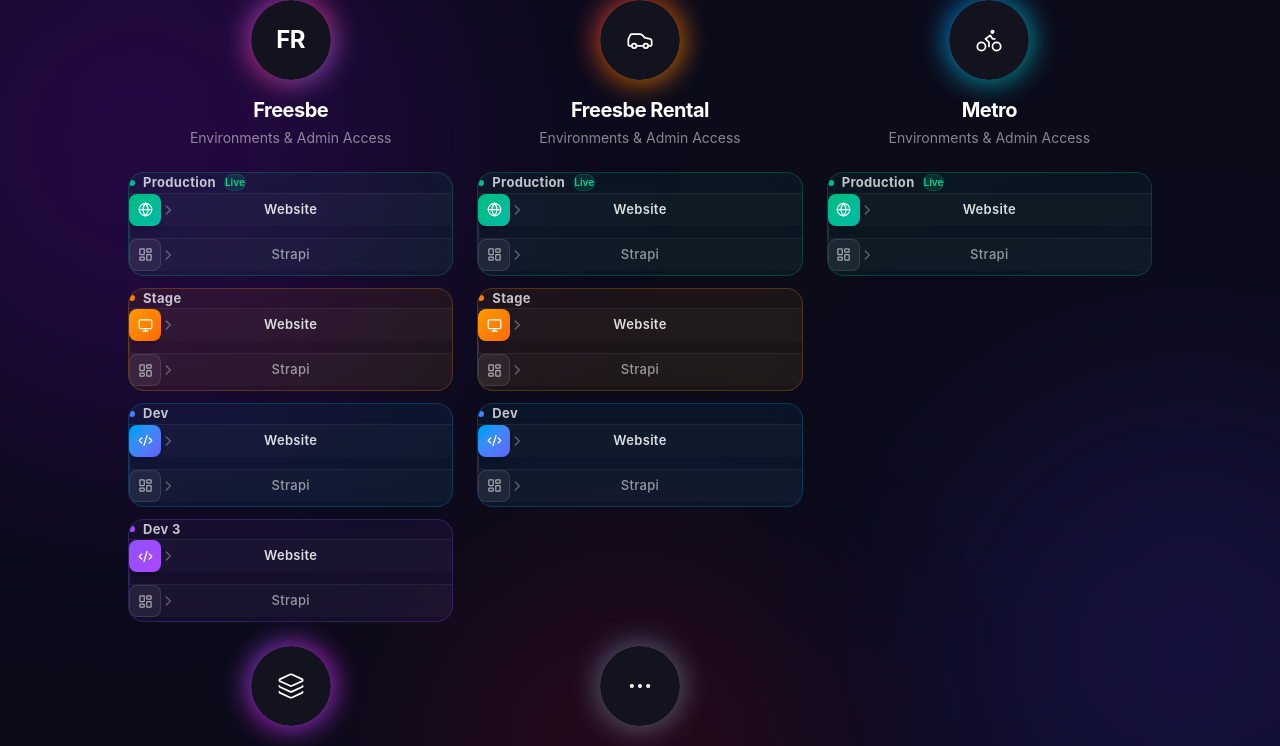
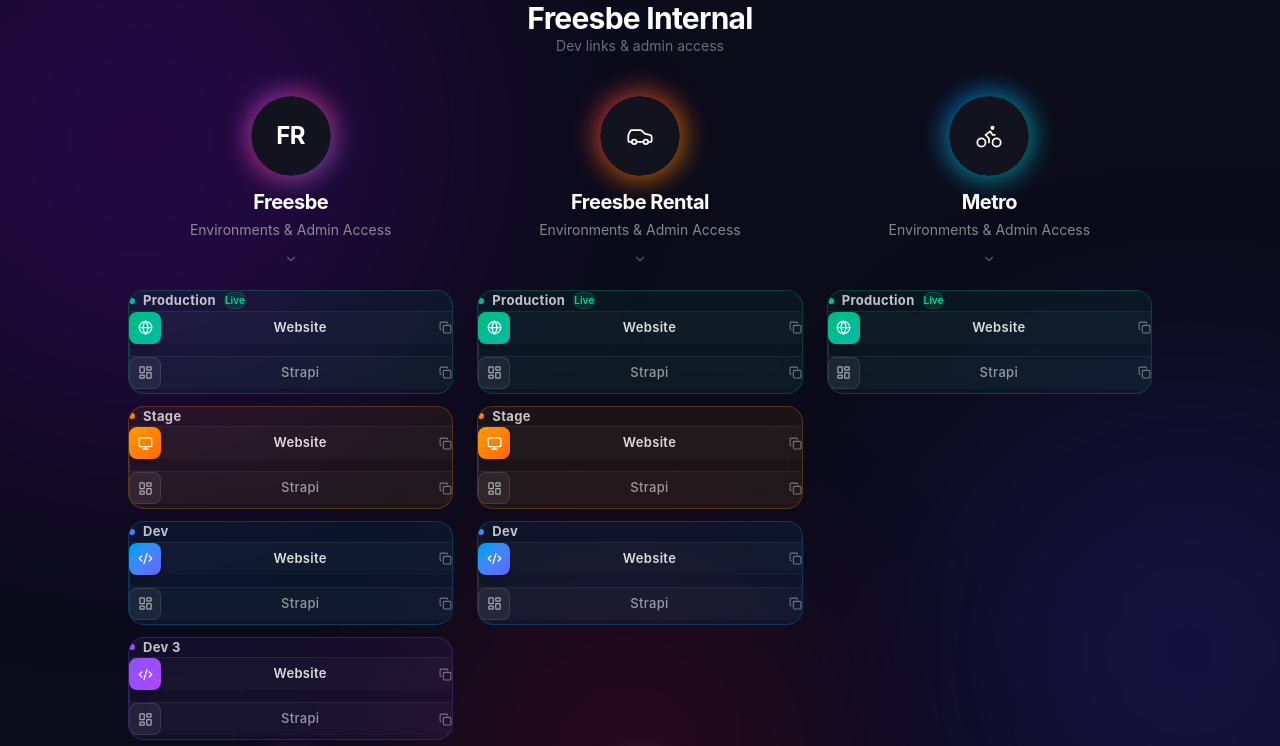
Before and after one commit to alonlivne-moveo007/pages-for-crasso, a React (Vite) app: page / in a window 1280 px wide. Shown: the top 746 px of the page. Built offline with nearby package versions, Linux system fonts and the light colour scheme.

Commit message:
Update title to "Freesbe Internal" and refactor App component by introducing LinkRow for better URL handling. Rename "Others" to "Standalone Sites" and enhance environment card layout with improved styling and icon usage.

```diff
--- a/index.html
+++ b/index.html
@@ -5,7 +5,7 @@
     <link rel="icon" type="image/svg+xml" href="/favicon.svg" />
     <meta name="viewport" content="width=device-width, initial-scale=1.0" />
     <meta name="robots" content="noindex, nofollow" />
-    <title>pages-for-crasso</title>
+    <title>Freesbe Internal</title>
   </head>
   <body>
     <div id="root"></div>
--- a/src/App.tsx
+++ b/src/App.tsx
@@ -1,6 +1,10 @@
+import { useState } from "react";
 import type { Variants } from "framer-motion";
-import { motion } from "framer-motion";
-import { Globe, LayoutDashboard, Code2, Monitor, Car, Briefcase, Wrench, Bike, MoreHorizontal, Layers, Bug } from "lucide-react";
+import { motion, AnimatePresence } from "framer-motion";
+import {
+  Globe, LayoutDashboard, Code2, Monitor, Car, Briefcase, Wrench, Bike,
+  MoreHorizontal, Layers, Bug, ChevronDown, Copy, Check,
+} from "lucide-react";
 import type { LucideIcon } from "lucide-react";
 
 // ─── Edit your products & environments here ───────────────────────────────────
@@ -8,9 +12,9 @@ type Environment = {
   id: number;
   name: string;
   site: { href: string; icon: LucideIcon };
-  strapi?: { href: string; label?: string }; // optional — standalone sites omit this
+  strapi?: { href: string; label?: string };
   accent: string;
-  card: string; // subtle bg + border tint for the card
+  card: string;
   badge?: string;
 };
 
@@ -127,7 +131,7 @@ const PRODUCTS: Product[] = [
   },
   {
     id: "others",
-    name: "Others",
+    name: "Standalone Sites",
     description: "Standalone Sites",
     environments: [
       {
@@ -156,11 +160,6 @@ const containerVariants: Variants = {
   visible: { transition: { staggerChildren: 0.12, delayChildren: 0.2 } },
 };
 
-const itemVariants: Variants = {
-  hidden: { opacity: 0, y: 28 },
-  visible: { opacity: 1, y: 0, transition: { duration: 0.55, ease: EASE } },
-};
-
 const profileVariants: Variants = {
   hidden: { opacity: 0, scale: 0.85 },
   visible: { opacity: 1, scale: 1, transition: { duration: 0.6, ease: EASE } },
@@ -168,9 +167,7 @@ const profileVariants: Variants = {
 
 function Avatar({ name, avatarUrl, icon }: { name: string; avatarUrl?: string; icon?: LucideIcon }) {
   if (avatarUrl)
-    return (
-      <img src={avatarUrl} alt={name} className="w-full h-full object-cover rounded-full" />
-    );
+    return <img src={avatarUrl} alt={name} className="w-full h-full object-cover rounded-full" />;
   if (icon) {
     const Icon = icon;
     return <Icon size={28} className="text-white" strokeWidth={1.5} />;
@@ -182,32 +179,78 @@ function Avatar({ name, avatarUrl, icon }: { name: string; avatarUrl?: string; i
   );
 }
 
-function ChevronRight() {
+function LinkRow({
+  href,
+  icon,
+  accent,
+  label,
+  dimmed = false,
+}: {
+  href: string;
+  icon: LucideIcon;
+  accent?: string;
+  label: string;
+  dimmed?: boolean;
+}) {
+  const [copied, setCopied] = useState(false);
+  const Icon = icon;
+
+  const handleCopy = (e: React.MouseEvent) => {
+    e.preventDefault();
+    e.stopPropagation();
+    navigator.clipboard.writeText(href);
+    setCopied(true);
+    setTimeout(() => setCopied(false), 1500);
+  };
+
   return (
-    <svg
-      className="w-3.5 h-3.5 text-white/30 transition-all duration-300 group-hover:text-white/60 group-hover:translate-x-0.5 flex-shrink-0"
-      fill="none"
-      viewBox="0 0 24 24"
-      stroke="currentColor"
-      strokeWidth={2.5}
-    >
-      <path strokeLinecap="round" strokeLinejoin="round" d="M9 5l7 7-7 7" />
-    </svg>
+    <div className="group relative flex items-center w-full border-t border-white/[0.06] bg-white/[0.02] transition-all duration-200 hover:bg-white/[0.07]">
+      <a
+        href={href}
+        target="_blank"
+        rel="noopener noreferrer"
+        className="absolute inset-0 focus:outline-none"
+        aria-label={label}
+      />
+      <div className="flex items-center flex-1 px-4 py-3.5 pointer-events-none min-w-0">
+        <div
+          className={`flex items-center justify-center w-8 h-8 rounded-lg flex-shrink-0 transition-transform duration-300 group-hover:scale-110 ${
+            dimmed
+              ? "bg-white/[0.06] border border-white/10"
+              : `bg-gradient-to-br ${accent} shadow-md`
+          }`}
+        >
+          <Icon size={15} className={dimmed ? "text-white/60" : "text-white"} strokeWidth={2} />
+        </div>
+        <span
+          className={`flex-1 text-center text-[13px] tracking-wide ${
+            dimmed ? "font-medium text-white/55" : "font-semibold text-white/85"
+          }`}
+        >
+          {label}
+        </span>
+      </div>
+      <button
+        onClick={handleCopy}
+        className="relative z-10 mr-3 p-1.5 rounded-md transition-all duration-200 hover:bg-white/10 flex-shrink-0"
+        title="Copy URL"
+      >
+        {copied
+          ? <Check size={13} className="text-emerald-400" />
+          : <Copy size={13} className="text-white/40" />}
+      </button>
+    </div>
   );
 }
 
 function EnvCard({ env }: { env: Environment }) {
-  const SiteIcon = env.site.icon;
   const isStandalone = !env.strapi;
 
   return (
     <div className={`w-full rounded-2xl overflow-hidden border backdrop-blur-md ${env.card}`}>
-      {/* Env label row */}
       <div className="flex items-center gap-2 px-4 pt-3 pb-2">
         <div className={`w-1.5 h-1.5 rounded-full bg-gradient-to-br ${env.accent}`} />
-        <span className="text-[13px] font-bold tracking-wide text-white/75">
-          {env.name}
-        </span>
+        <span className="text-[13px] font-bold tracking-wide text-white/75">{env.name}</span>
         {env.badge && (
           <span className="ml-auto text-[10px] font-semibold px-2 py-0.5 rounded-full bg-emerald-500/15 text-emerald-400 border border-emerald-500/20">
             {env.badge}
@@ -215,42 +258,24 @@ function EnvCard({ env }: { env: Environment }) {
         )}
       </div>
 
-      {/* Website row */}
-      <a
+      <LinkRow
         href={env.site.href}
-        target="_blank"
-        rel="noopener noreferrer"
-        className="group relative flex items-center w-full px-4 py-3.5 border-t border-white/[0.06] bg-white/[0.02] transition-all duration-200 hover:bg-white/[0.07] focus:outline-none cursor-pointer no-underline"
-      >
-        <div className={`flex items-center justify-center w-8 h-8 rounded-lg flex-shrink-0 bg-gradient-to-br ${env.accent} shadow-md transition-transform duration-300 group-hover:scale-110`}>
-          <SiteIcon size={15} className="text-white" strokeWidth={2} />
-        </div>
-        <span className="absolute inset-0 flex items-center justify-center text-[13px] font-semibold text-white/85 tracking-wide pointer-events-none">
-          {isStandalone ? env.name : "Website"}
-        </span>
-        <ChevronRight />
-      </a>
+        icon={env.site.icon}
+        accent={env.accent}
+        label={isStandalone ? env.name : "Website"}
+      />
 
-      {/* Strapi row — only for paired environments */}
       {env.strapi && (
         <>
           <div className="flex items-center px-4">
             <div className="w-px h-3 bg-white/10 ml-[15px]" />
           </div>
-          <a
+          <LinkRow
             href={env.strapi.href}
-            target="_blank"
-            rel="noopener noreferrer"
-            className="group relative flex items-center w-full px-4 py-3.5 border-t border-white/[0.06] bg-white/[0.02] transition-all duration-200 hover:bg-white/[0.07] focus:outline-none cursor-pointer no-underline"
-          >
-            <div className="flex items-center justify-center w-8 h-8 rounded-lg flex-shrink-0 bg-white/[0.06] border border-white/10 transition-transform duration-300 group-hover:scale-110">
-              <LayoutDashboard size={15} className="text-white/60" strokeWidth={2} />
-            </div>
-            <span className="absolute inset-0 flex items-center justify-center text-[13px] font-medium text-white/55 tracking-wide pointer-events-none">
-              {env.strapi?.label ?? "Strapi"}
-            </span>
-            <ChevronRight />
-          </a>
+            icon={LayoutDashboard}
+            label={env.strapi.label ?? "Strapi"}
+            dimmed
+          />
         </>
       )}
 
@@ -260,6 +285,7 @@ function EnvCard({ env }: { env: Environment }) {
 }
 
 function ProductSection({ product, delay }: { product: Product; delay: number }) {
+  const [isOpen, setIsOpen] = useState(true);
   const isRental = product.id === "rental";
   const isMetro = product.id === "metro";
   const isOthers = product.id === "others";
@@ -282,10 +308,10 @@ function ProductSection({ product, delay }: { product: Product; delay: number })
       animate="visible"
       custom={delay}
     >
-      {/* Product header */}
-      <motion.div
-        className="flex flex-col items-center gap-4 text-center"
+      <motion.button
+        className="flex flex-col items-center gap-3 text-center w-full focus:outline-none"
         variants={profileVariants}
+        onClick={() => setIsOpen((o) => !o)}
       >
         <div className="relative">
           <div className={`absolute inset-0 rounded-full bg-gradient-to-br ${gradientFrom} blur-md opacity-70 scale-110`} />
@@ -303,16 +329,30 @@ function ProductSection({ product, delay }: { product: Product; delay: number })
           <h2 className="text-xl font-bold text-white tracking-tight">{product.name}</h2>
           <p className="text-sm text-white/50">{product.description}</p>
         </div>
-      </motion.div>
+        <ChevronDown
+          size={14}
+          className={`text-white/30 transition-transform duration-300 ${isOpen ? "rotate-0" : "-rotate-90"}`}
+        />
+      </motion.button>
 
-      {/* Environment cards */}
-      <div className="w-full flex flex-col gap-3">
-        {product.environments.map((env) => (
-          <motion.div key={env.id} variants={itemVariants}>
-            <EnvCard env={env} />
+      <AnimatePresence initial={false}>
+        {isOpen && (
+          <motion.div
+            key="body"
+            initial={{ height: 0, opacity: 0 }}
+            animate={{ height: "auto", opacity: 1 }}
+            exit={{ height: 0, opacity: 0 }}
+            transition={{ duration: 0.35, ease: EASE }}
+            className="overflow-hidden"
+          >
+            <div className="flex flex-col gap-3">
+              {product.environments.map((env) => (
+                <EnvCard key={env.id} env={env} />
+              ))}
+            </div>
           </motion.div>
-        ))}
-      </div>
+        )}
+      </AnimatePresence>
     </motion.div>
   );
 }
@@ -327,15 +367,20 @@ export default function App() {
         <div className="absolute -bottom-40 left-1/3 w-[400px] h-[400px] rounded-full bg-rose-700/15 blur-[100px]" />
       </div>
 
-      <div className="relative z-10 w-full max-w-5xl flex flex-col gap-8 pb-8">
-        {/* Two sections per row */}
+      <div className="relative z-10 w-full max-w-5xl flex flex-col gap-10 pb-8">
+        {/* Page header */}
+        <div className="text-center pt-2">
+          <h1 className="text-3xl font-bold text-white tracking-tight">Freesbe Internal</h1>
+          <p className="text-sm text-white/40 mt-2">Dev links & admin access</p>
+        </div>
+
         <div className="grid grid-cols-1 sm:grid-cols-3 gap-6 items-start">
           {PRODUCTS.map((product, i) => (
             <ProductSection key={product.id} product={product} delay={i * 0.15} />
           ))}
         </div>
 
-        <p className="text-xs text-white/20 text-center mt-2">
+        <p className="text-xs text-white/20 text-center">
           © {new Date().getFullYear()} Freesbe
         </p>
       </div>
```
